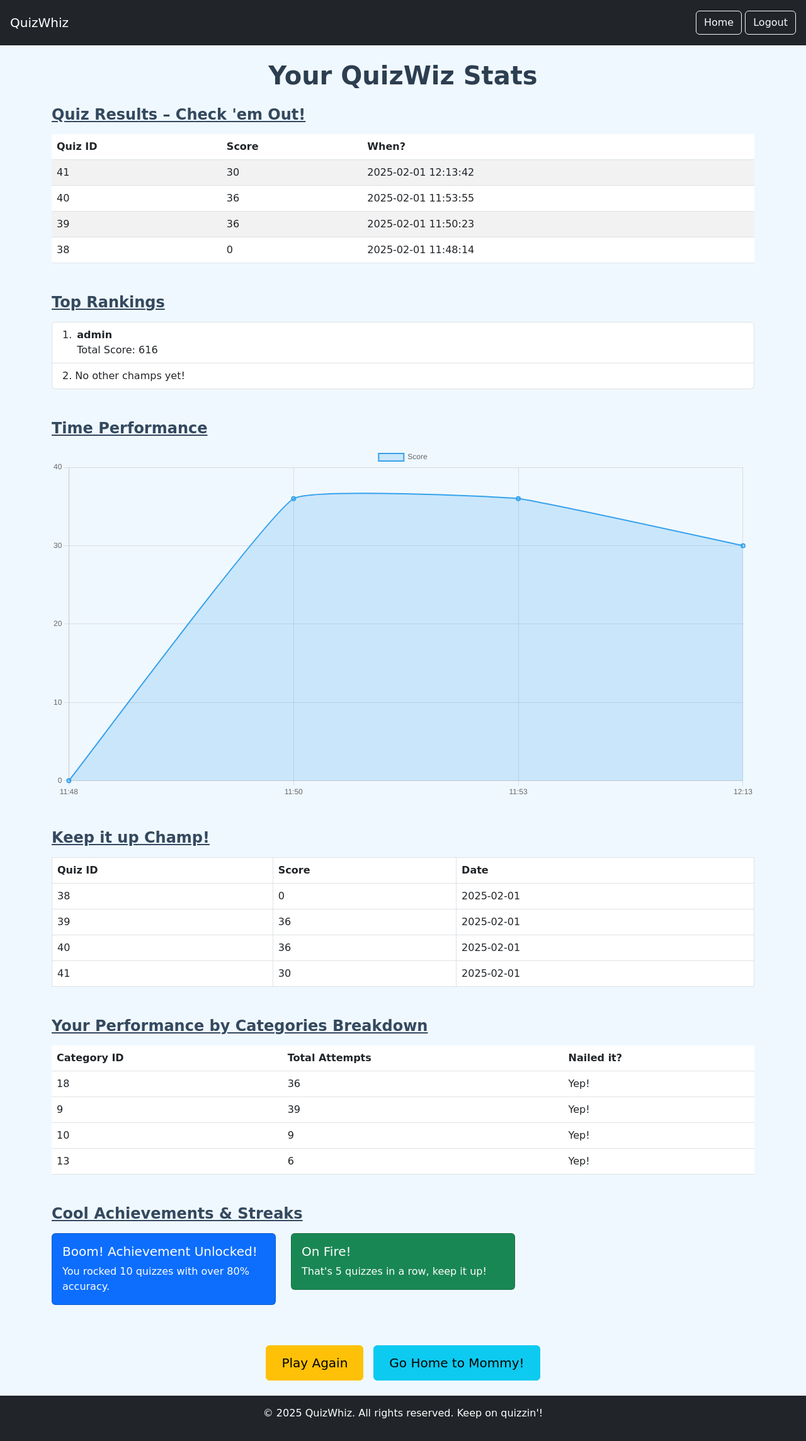
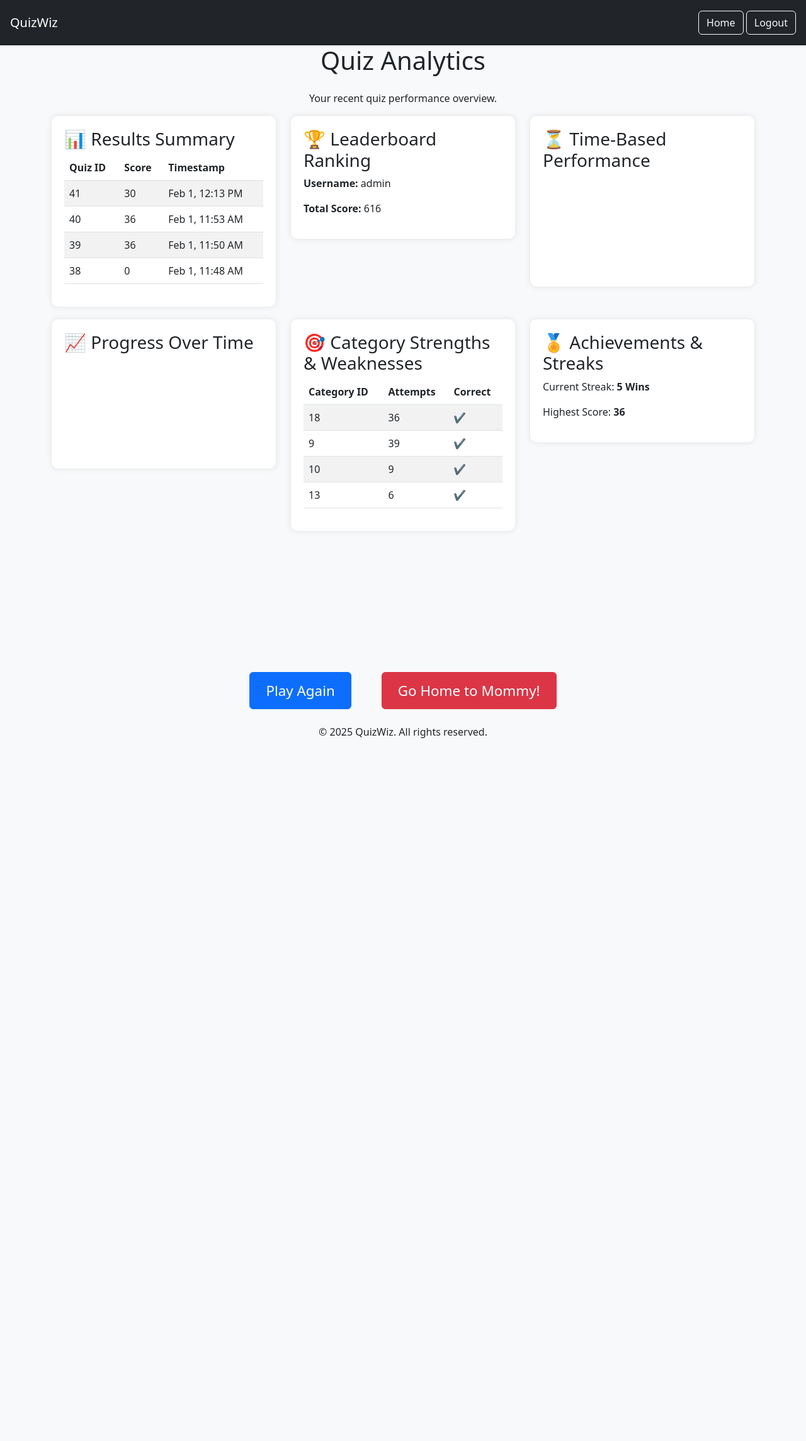
Before and after one commit to CorneliusNgure/QuizWiz---ALX-Final-Project, a Flask app: template app/templates/analytics.html in a window 1280 px wide. Shown: the whole page at 63% size. After the commit the page ends 1172 px from the top, so only its background shows below. Run offline with Flask 3, Linux system fonts and the light colour scheme; the template is opened without the code that fills it, so the values that code supplies are empty; a map, chart or similar area stays blank; some libraries are stand-ins or nearby versions.

Commit message:
Updated the analytics template to handle response dynamically

```diff
--- a/app/routes.py
+++ b/app/routes.py
@@ -380,4 +380,5 @@ def analytics():
 
     print("Analytics response prepared successfully.")
     print(response)
+    # return render_template("analytics.html")
     return jsonify(response)
--- a/app/templates/analytics.html
+++ b/app/templates/analytics.html
@@ -1,269 +1,135 @@
 <!DOCTYPE html>
 <html lang="en">
 <head>
-  <meta charset="UTF-8" />
-  <meta name="viewport" content="width=device-width, initial-scale=1.0" />
-  <title>QuizWiz Stats</title>
-  <!-- Bootstrap CSS -->
-  <link rel="stylesheet" href="https://cdn.jsdelivr.net/npm/bootstrap@5.3.0/dist/css/bootstrap.min.css" />
-  <!-- Chart.js -->
+    <meta charset="UTF-8">
+    <meta name="viewport" content="width=device-width, initial-scale=1.0">
+    <title>Quiz Analytics</title>
+    <link rel="stylesheet" href="https://cdn.jsdelivr.net/npm/bootstrap@5.3.0/dist/css/bootstrap.min.css">
     <script src="https://cdn.jsdelivr.net/npm/chart.js"></script>
-  <style>
-    /* Custom playful styles */
-    body {
-      background-color: #f0f8ff;
-      font-family: 'Comic Sans MS', 'Chalkboard SE', cursive;
-      color: #333;
-    }
-    h1, h2 {
-      font-weight: bold;
-    }
-    h1 {
-      color: #2c3e50;
-    }
-    h2 {
-      color: #34495e;
-    }
-    /* Button styles for a bigger, animated look */
-    .btn-animated {
-      font-size: 1.25rem;
-      padding: 0.75rem 1.5rem;
-      transition: transform 0.3s ease, box-shadow 0.3s ease;
-    }
-    .btn-animated:hover {
-      transform: scale(1.1);
-      box-shadow: 0 4px 10px rgba(0, 0, 0, 0.2);
-    }
-    /* Section headings with a playful twist */
-    .section-title {
-      margin-bottom: 1rem;
-      font-size: 1.5rem;
-      text-decoration: underline;
-    }
-    /* Button container styles */
-    .button-container {
-      display: flex;
-      gap: 1rem;
-      justify-content: center;
-      margin-top: 2rem;
-    }
-  </style>
+    <script src="https://cdnjs.cloudflare.com/ajax/libs/gsap/3.12.2/gsap.min.js"></script>
+    <!-- <link rel="stylesheet" href="styles.css"> -->
 </head>
 <body>
     <nav class="navbar navbar-dark bg-dark p-3">
-    <a class="navbar-brand" href="#">QuizWhiz</a>
+        <a class="navbar-brand" href="#">QuizWiz</a>
         <div>
-      <a href="#" class="btn btn-outline-light">Home</a>
-      <a href="#" class="btn btn-outline-light">Logout</a>
+            <a href="home.html" class="btn btn-outline-light">Home</a>
+            <a href="logout.html" class="btn btn-outline-light">Logout</a>
         </div>
     </nav>
 
-  <div class="container my-4">
-    <h1 class="mb-4 text-center">Your QuizWiz Stats</h1>
+    <div class="container">
+        <h1 class="mb-4 text-center">Quiz Analytics</h1>
+        <p id="performance-message" class="text-center">Your recent quiz performance overview.</p>
 
-    <!-- 1. Results Summary -->
-    <section id="results-summary" class="mb-5">
-      <h2 class="section-title">Quiz Results – Check 'em Out!</h2>
+        <!-- Summary Sections -->
+        <div class="row">
+            <div class="col-md-4">
+                <div class="box" id="results-summary">
+                    <h3>📊 Results Summary</h3>
                     <table class="table table-striped">
                         <thead>
-          <tr>
-            <th>Quiz ID</th>
-            <th>Score</th>
-            <th>When?</th>
-          </tr>
+                            <tr><th>Quiz ID</th><th>Score</th><th>Timestamp</th></tr>
                         </thead>
                         <tbody>
-          <tr>
-            <td>41</td>
-            <td>30</td>
-            <td>2025-02-01 12:13:42</td>
-          </tr>
-          <tr>
-            <td>40</td>
-            <td>36</td>
-            <td>2025-02-01 11:53:55</td>
-          </tr>
-          <tr>
-            <td>39</td>
-            <td>36</td>
-            <td>2025-02-01 11:50:23</td>
-          </tr>
-          <tr>
-            <td>38</td>
-            <td>0</td>
-            <td>2025-02-01 11:48:14</td>
-          </tr>
+                            <tr><td>41</td><td>30</td><td>Feb 1, 12:13 PM</td></tr>
+                            <tr><td>40</td><td>36</td><td>Feb 1, 11:53 AM</td></tr>
+                            <tr><td>39</td><td>36</td><td>Feb 1, 11:50 AM</td></tr>
+                            <tr><td>38</td><td>0</td><td>Feb 1, 11:48 AM</td></tr>
                         </tbody>
                     </table>
-    </section>
-
-    <!-- 2. Leaderboard Ranking -->
-    <section id="leaderboard-ranking" class="mb-5">
-      <h2 class="section-title">Top Rankings</h2>
-      <ol class="list-group list-group-numbered">
-        <li class="list-group-item d-flex justify-content-between align-items-start">
-          <div class="ms-2 me-auto">
-            <div class="fw-bold">admin</div>
-            Total Score: 616
                 </div>
-        </li>
-        <li class="list-group-item">No other champs yet!</li>
-      </ol>
-    </section>
-
-    <!-- 3. Time-Based Performance -->
-    <section id="time-performance" class="mb-5">
-      <h2 class="section-title">Time Performance</h2>
-      <canvas id="timePerformanceChart"></canvas>
-    </section>
-
-    <!-- 4. Progress Over Time -->
-    <section id="progress-over-time" class="mb-5">
-      <h2 class="section-title">Keep it up Champ!</h2>
-      <table class="table table-bordered">
-        <thead>
-          <tr>
-            <th>Quiz ID</th>
-            <th>Score</th>
-            <th>Date</th>
-          </tr>
-        </thead>
-        <tbody>
-          <tr>
-            <td>38</td>
-            <td>0</td>
-            <td>2025-02-01</td>
-          </tr>
-          <tr>
-            <td>39</td>
-            <td>36</td>
-            <td>2025-02-01</td>
-          </tr>
-          <tr>
-            <td>40</td>
-            <td>36</td>
-            <td>2025-02-01</td>
-          </tr>
-          <tr>
-            <td>41</td>
-            <td>30</td>
-            <td>2025-02-01</td>
-          </tr>
-        </tbody>
-      </table>
-    </section>
-
-    <!-- 5. Category Strengths & Weaknesses -->
-    <section id="category-strengths" class="mb-5">
-      <h2 class="section-title">Your Performance by Categories Breakdown</h2>
-      <table class="table table-hover">
-        <thead>
-          <tr>
-            <th>Category ID</th>
-            <th>Total Attempts</th>
-            <th>Nailed it?</th>
-          </tr>
-        </thead>
-        <tbody>
-          <tr>
-            <td>18</td>
-            <td>36</td>
-            <td>Yep!</td>
-          </tr>
-          <tr>
-            <td>9</td>
-            <td>39</td>
-            <td>Yep!</td>
-          </tr>
-          <tr>
-            <td>10</td>
-            <td>9</td>
-            <td>Yep!</td>
-          </tr>
-          <tr>
-            <td>13</td>
-            <td>6</td>
-            <td>Yep!</td>
-          </tr>
-        </tbody>
-      </table>
-    </section>
-
-    <!-- 6. Achievements & Streaks -->
-    <section id="achievements-streaks" class="mb-5">
-      <h2 class="section-title">Cool Achievements & Streaks</h2>
-      <div class="row">
-        <!-- Achievement Card Example -->
-        <div class="col-md-4 mb-3">
-          <div class="card text-white bg-primary">
-            <div class="card-body">
-              <h5 class="card-title">Boom! Achievement Unlocked!</h5>
-              <p class="card-text">You rocked 10 quizzes with over 80% accuracy.</p>
+            </div>
+            <div class="col-md-4">
+                <div class="box" id="leaderboard-ranking">
+                    <h3>🏆 Leaderboard Ranking</h3>
+                    <p><strong>Username:</strong> admin</p>
+                    <p><strong>Total Score:</strong> 616</p>
+                </div>
+            </div>
+            <div class="col-md-4">
+                <div class="box" id="time-performance">
+                    <h3>⏳ Time-Based Performance</h3>
+                    <canvas id="timeChart"></canvas>
                 </div>
             </div>
         </div>
-        <!-- Streak Card Example -->
-        <div class="col-md-4 mb-3">
-          <div class="card text-white bg-success">
-            <div class="card-body">
-              <h5 class="card-title">On Fire!</h5>
-              <p class="card-text">That's 5 quizzes in a row, keep it up!</p>
+
+        <!-- Performance Data -->
+        <div class="row">
+            <div class="col-md-4">
+                <div class="box" id="progress-over-time">
+                    <h3>📈 Progress Over Time</h3>
+                    <canvas id="progressChart"></canvas>
+                </div>
+            </div>
+            <div class="col-md-4">
+                <div class="box" id="category-strengths">
+                    <h3>🎯 Category Strengths & Weaknesses</h3>
+                    <table class="table table-striped">
+                        <thead>
+                            <tr><th>Category ID</th><th>Attempts</th><th>Correct</th></tr>
+                        </thead>
+                        <tbody>
+                            <tr><td>18</td><td>36</td><td>✔</td></tr>
+                            <tr><td>9</td><td>39</td><td>✔</td></tr>
+                            <tr><td>10</td><td>9</td><td>✔</td></tr>
+                            <tr><td>13</td><td>6</td><td>✔</td></tr>
+                        </tbody>
+                    </table>
+                </div>
+            </div>
+            <div class="col-md-4">
+                <div class="box" id="achievements-streaks">
+                    <h3>🏅 Achievements & Streaks</h3>
+                    <p>Current Streak: <strong>5 Wins</strong></p>
+                    <p>Highest Score: <strong>36</strong></p>
                 </div>
             </div>
         </div>
+
+        <!-- Accuracy Chart -->
+        <div class="chart-container mt-4">
+            <canvas id="accuracyChart"></canvas>
         </div>
-    </section>
 
-    <!-- Button Container -->
-    <div class="button-container">
-      <button class="btn btn-warning btn-animated">Play Again</button>
-      <button class="btn btn-info btn-animated">Go Home to Mommy!</button>
+        <!-- Action Buttons -->
+        <div class="d-flex justify-content-center gap-5 mt-4">
+            <button id="playAgainBtn" class="btn btn-primary">Play Again</button>
+            <button id="goHomeBtn" class="btn btn-danger">Go Home to Mommy!</button>
         </div>
     </div>
 
-  <footer class="bg-dark text-white text-center p-3">
-    <p>&copy; 2025 QuizWhiz. All rights reserved. Keep on quizzin'!</p>
+    <footer class="text-center mt-4">
+        <p>&copy; 2025 QuizWiz. All rights reserved.</p>
     </footer>
 
-  <!-- JavaScript to Initialize Chart.js with Dummy Data -->
-  <script>
-    // Dummy data for the time-based performance chart
-    const dummyResults = [
-      { time: "11:48", score: 0 },
-      { time: "11:50", score: 36 },
-      { time: "11:53", score: 36 },
-      { time: "12:13", score: 30 }
-    ];
+    <style>
+        body {
+            background-color: #f8f9fa;
+        }
 
-    const labels = dummyResults.map(item => item.time);
-    const scores = dummyResults.map(item => item.score);
+        .container {
+            min-height: 80vh;
+        }
 
-    const ctx = document.getElementById('timePerformanceChart').getContext('2d');
-    const timePerformanceChart = new Chart(ctx, {
-      type: 'line',
-      data: {
-        labels: labels,
-        datasets: [{
-          label: 'Score',
-          data: scores,
-          backgroundColor: 'rgba(54, 162, 235, 0.2)',
-          borderColor: 'rgba(54, 162, 235, 1)',
-          borderWidth: 2,
-          fill: true,
-          tension: 0.1
-        }]
-      },
-      options: {
-        scales: {
-          y: {
-            beginAtZero: true,
-            ticks: {
-              stepSize: 10
+        .box {
+            background: #fff;
+            padding: 20px;
+            border-radius: 10px;
+            box-shadow: 0px 0px 10px rgba(0, 0, 0, 0.1);
+            margin-bottom: 20px;
         }
+
+        #playAgainBtn, #goHomeBtn {
+            padding: 12px 25px;
+            font-size: 1.4rem;
+            transition: transform 0.3s ease-in-out;
         }
+
+        #playAgainBtn:hover, #goHomeBtn:hover {
+            transform: scale(1.1);
         }
-      }
-    });
-  </script>
+    </style>
 </body>
 </html>
```
Also changed, not shown: app/static/js/trivia_arena.js (+2 -26 lines). Lines whose indentation alone changed are shown as unchanged.
